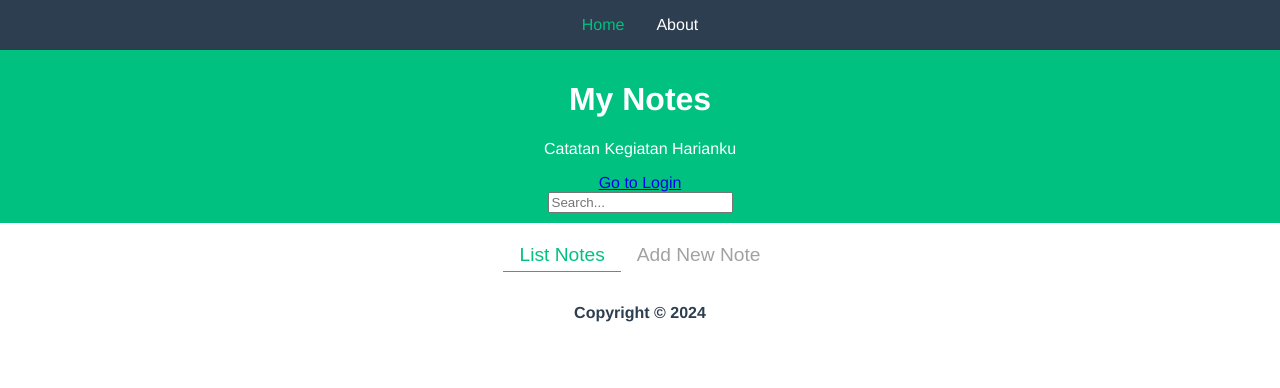
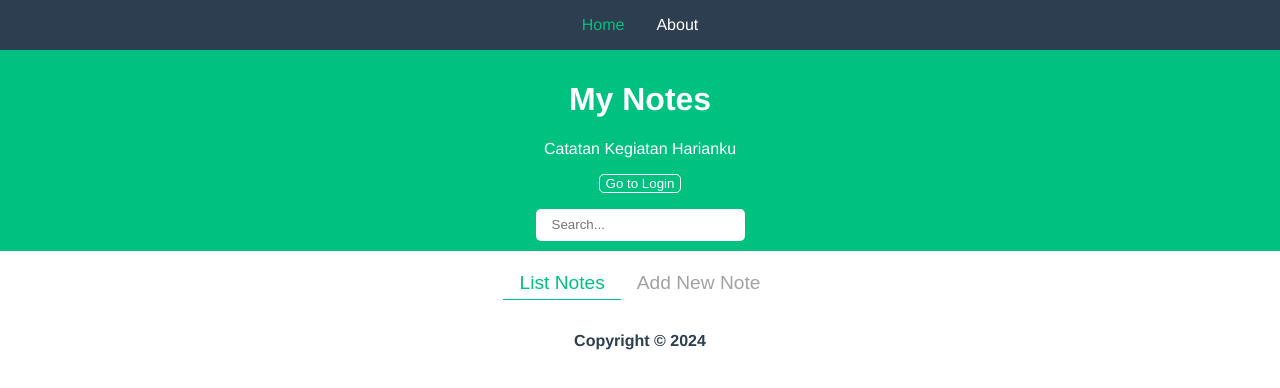
Before and after one commit to rakamaheka22/dia-2022, a Vue app in the folder cli/vue-lesson/: page / in a window 1280 px wide. Shown: the top 388 px of the page. Built offline with nearby package versions, Linux system fonts and the light colour scheme; no server answers; what mosha-vue-toastify would draw is missing.

Commit message:
UI Login

```diff
--- a/cli/vue-lesson/src/components/Header.vue
+++ b/cli/vue-lesson/src/components/Header.vue
@@ -3,7 +3,7 @@
     <h1>{{ title }}</h1>
     <p>{{ count }} {{ description }}</p>
     <router-link v-if="!user" to="/login">
-      Go to Login
+      <button>Go to Login</button>
     </router-link>
     <button v-else @click="doLogout">Logout</button>
   </div>
@@ -38,3 +38,13 @@ export default {
   }
 }
 </script>
+
+<style scoped>
+button {
+  border: 1px solid #ffffff;
+  border-radius: 5px;
+  margin-bottom: 16px;
+  background: transparent;
+  color: #ffffff;
+}
+</style>
--- a/cli/vue-lesson/src/components/SearchBox.vue
+++ b/cli/vue-lesson/src/components/SearchBox.vue
@@ -24,3 +24,21 @@ export default {
   }
 }
 </script>
+
+<style scoped>
+input {
+  border: 0;
+  border-radius: 5px;
+  height: 32px;
+  padding: 5px 16px;
+}
+
+button {
+  margin-left: 10px;
+  height: 32px;
+  border: 1px solid #ffffff;
+  border-radius: 5px;
+  color: #ffffff;
+  background: transparent;
+}
+</style>
```
